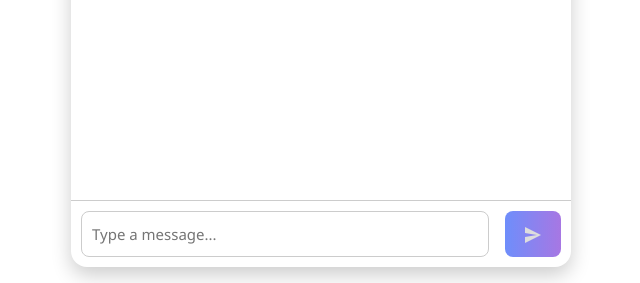
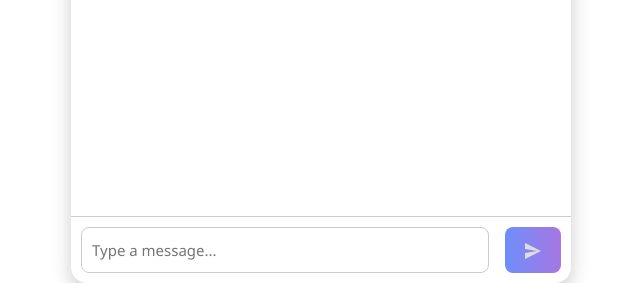
Before and after one commit to drxMalick123/Chatting-App, a Flask app: page / in a window 1280 px wide. Shown: the part 517-800 px from the top of the page, without its empty margins (319-959 px from the left). Run offline with Flask 3, Linux system fonts and the light colour scheme; some libraries are stand-ins or nearby versions.

Commit message:
Update index.html

```diff
--- a/templates/index.html
+++ b/templates/index.html
@@ -37,7 +37,7 @@
       flex-direction: column;
       width: 100%;
       max-width: 500px;
-      height: 98%;
+      height: 100%;
       margin: auto;
       background: white;
       border-radius: 16px;
```
